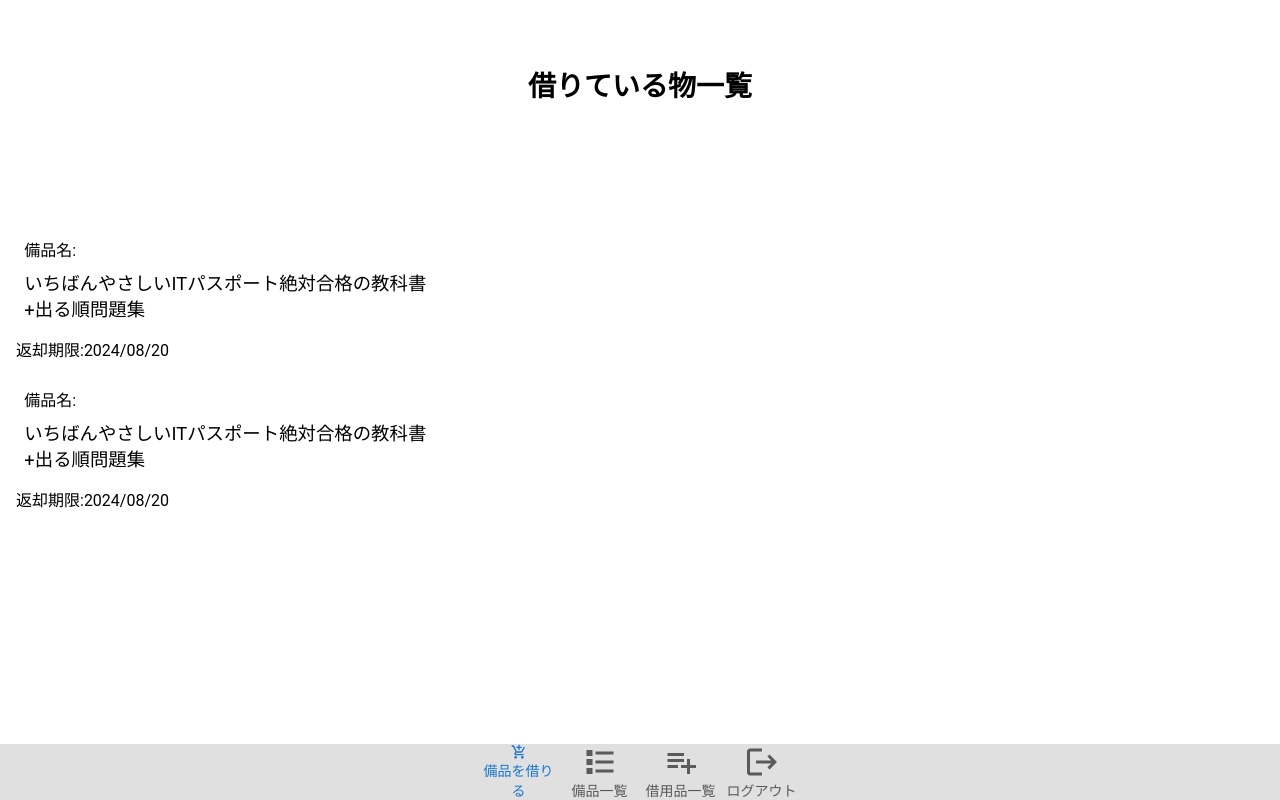
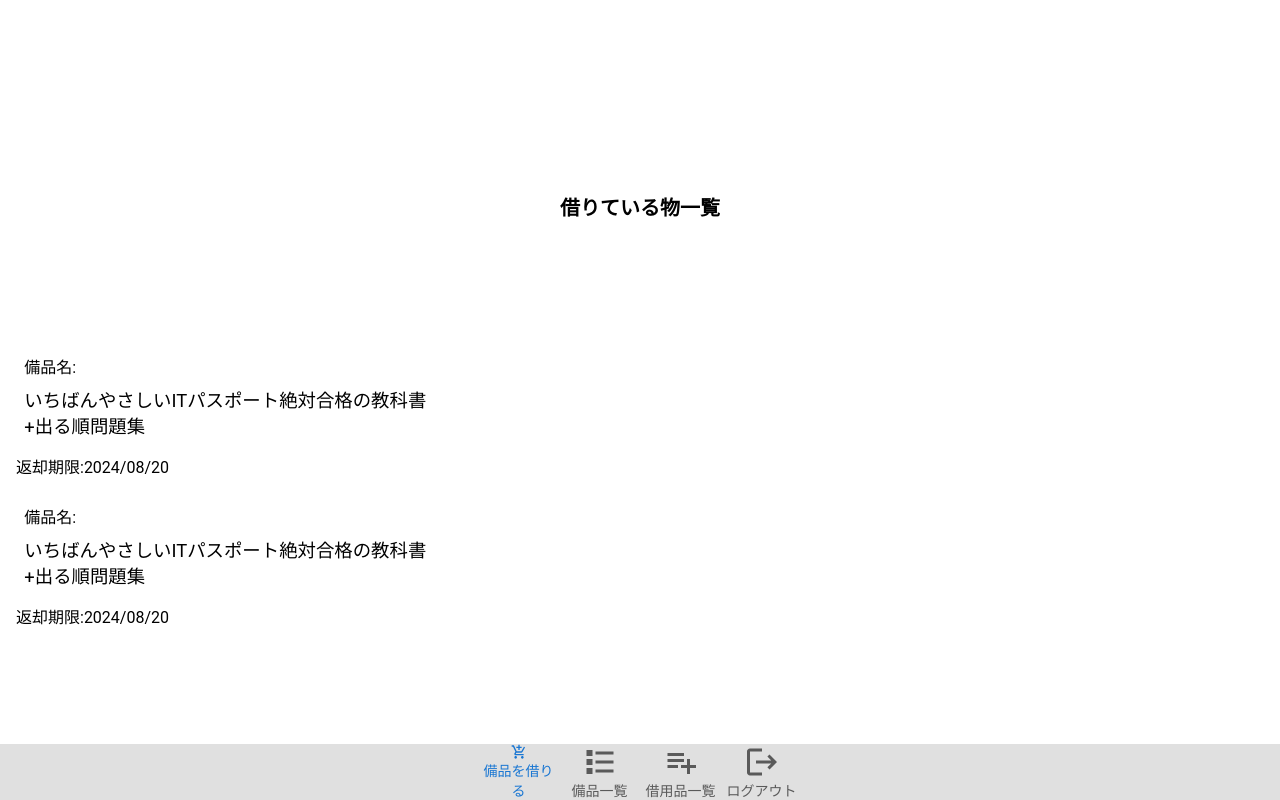
Before and after one commit to takumiTakahata/equipment_management_system, a React (Create React App) app in the folder app/: page /user_top in a window 1280 px wide. Shown: the top 800 px of the page. Built offline with nearby package versions, Linux system fonts and the light colour scheme.

Commit message:
セレクタにidを追記

```diff
--- a/app/src/components/user_top.css
+++ b/app/src/components/user_top.css
@@ -1,22 +1,22 @@
-.user_top {
+#user_top {
   text-align: center;
   font-family: "Roboto", sans-serif;
 }
-.title {
+#user_top .title {
   margin-top: 15%;
   text-align: center;
   font-size: 20px;
 }
-.list {
+#user_top .list {
   margin-top: 10%;
 }
-.MuiButton-root.return_button {
+#user_top .MuiButton-root.return_button {
   margin-left: 9%;
   font-size: 20px;
   width: 48%;
   color: white;
   background-color: #627cff;
 }
-.MuiButton-root.button:hover {
+#user_top .MuiButton-root.button:hover {
   background-color: #627cff;
 }
```
